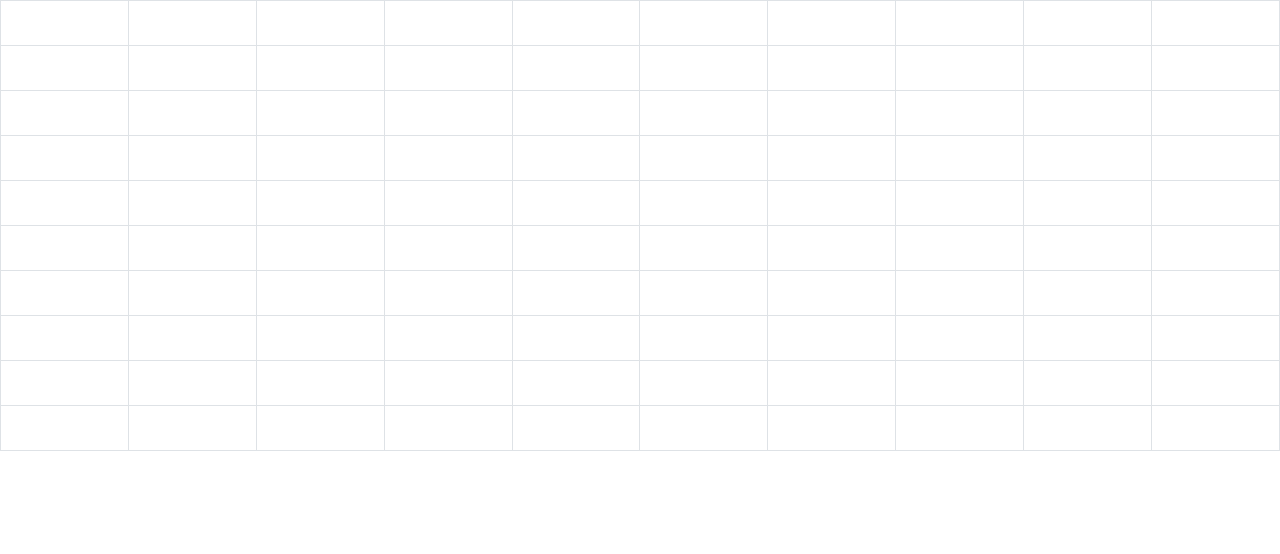
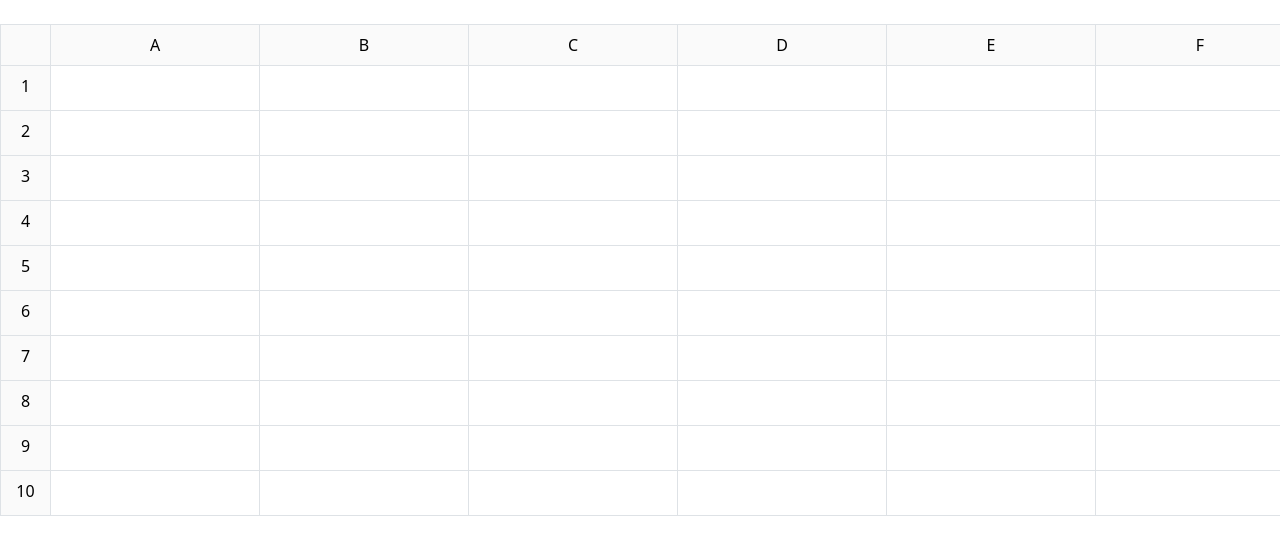
Before and after one commit to JustinDiament/Spreadsheet, a React (Create React App) app in the folder implementation/spreadsheet/: page / in a window 1280 px wide. Shown: the top 554 px of the page. Built offline with nearby package versions, Linux system fonts and the light colour scheme.

Commit message:
Enabled scrolling, editable content for cells

```diff
--- a/implementation/spreadsheet/src/client/cellDisplay.tsx
+++ b/implementation/spreadsheet/src/client/cellDisplay.tsx
@@ -2,6 +2,9 @@
 import React, { useEffect, useState } from "react";
 import { Route, Routes } from "react-router-dom";
 import { ACell } from "../interfaces/cell-abstract-class";
+// import ContentEditable from 'react-contenteditable';
+// import sanitizeHtml from "sanitize-html"
+
 
 
 
@@ -22,15 +25,34 @@ export default function CellDisplay({ cell, grid, updateCount } : { cell : ACell
     cell.editCell(data, grid);
     setData(cell.getCellContent());
     setDisplayData(cell.getCellDisplay());
+    // let elm = document.getElementById("cell-curr");
+    // if (elm !=null) {
+    //   elm.style.width = (data.length).toString() + "ch";
+    // }
   }
 
+  // const [content, setContent] = React.useState("")
+
+	// const onContentChange = React.useCallback(evt => {
+	// 	const sanitizeConf = {
+	// 		allowedTags: ["b", "i", "a", "p"],
+	// 		allowedAttributes: { a: ["href"] }
+	// 	};
+
+	// 	setContent(sanitizeHtml(evt.currentTarget.innerHTML, sanitizeConf))
+	// }, [])
+
+
+
   return (
-    <div>
+    <div className="sp-input-sizer">
        {/* <button onClick={() => setCell(cell + 1)}>
         <h1 className="text-dark">Cell </h1>
        </button> */}
-      <input
-        className="form-control border-0 rounded-0"
+      {/* <input id={"cell-curr"}
+      type="text"
+      // onInput={(e) => parentNode.dataset.value = this.value}
+        className="form-control border-0 rounded-0 sp-expandable-input"
         onClick={() => setClickedIn(true)}
         onBlur={(e) => {
           setClickedIn(false);
@@ -38,7 +60,18 @@ export default function CellDisplay({ cell, grid, updateCount } : { cell : ACell
         }}
         value={clickedIn ? data : displayData}
         onChange={(e) => update(e.target.value)}
-      />
+      /> */}
+      <div id={"cell-curr"}
+        contentEditable = 'true'
+        className="form-control border-0 rounded-0 sp-expandable-input"
+        onClick={() => setClickedIn(true)}
+        onBlur={() => {
+        setClickedIn(false);
+        updateCount();
+        }}
+        onChange={e => update((e.currentTarget.textContent != null) ? e.currentTarget.textContent : "")}
+
+      >{clickedIn ? data : displayData}</div>
 
 
 
--- a/implementation/spreadsheet/src/client/cellGridDisplay.tsx
+++ b/implementation/spreadsheet/src/client/cellGridDisplay.tsx
@@ -48,17 +48,36 @@ export default function CellGridDisplay({ spreadsheetController } : { spreadshee
 
     //  const amt : number = grid.length;
 
+    function indToLetter(ind:number):string {
+      let strInd:string = "";
+      let runs:number = ind/26;
+      while(runs > 0) {
+        let currInd:number = (ind- 1)%26;
+        strInd += (String.fromCharCode(currInd+65));
+        ind-=26;
+        runs--;
+
+      }
+      return strInd;
+    }
+
   return (
     <div>
-      <table className="table table-bordered ">
+    <div className = "overflow-auto sp-grid mt-4">
+      <table className="table table-bordered mb-0 overflow-y-hidden">
         <thead>
+          <tr>
+            <th className="sp-grid-header"></th>
+            {(grid.length > 0 && grid[0].map((curr, index) => (<th className="sp-grid-header sp-col-head">{indToLetter(index+1)}</th>)))}
+
+          </tr>
 
         </thead>
 
-        <tbody>
+        <tbody className = "overflow-y-scroll sp-grid-body">
 
-            {grid.map((curr) => (<tr>
-                {curr.map((cell) => (<td className="m-0 p-1"><CellDisplay cell = {cell} grid={grid} updateCount={updateCount} /></td> ))}
+            {grid.map((curr, index) => (<tr><th className="sp-grid-header sp-row-head">{index+1}</th>
+                {curr.map((cell) => (<td className="m-0 p-1 sp-cell"><CellDisplay cell = {cell} grid={grid} updateCount={updateCount} /></td> ))}
 
                 </tr> ))}
 
@@ -75,5 +94,6 @@ export default function CellGridDisplay({ spreadsheetController } : { spreadshee
 
 
     </div>
+    </div>
   )
 }
--- a/implementation/spreadsheet/src/client/spreadSheetDisplay.tsx
+++ b/implementation/spreadsheet/src/client/spreadSheetDisplay.tsx
@@ -10,7 +10,7 @@ export default function SpreadSheetDisplay() {
 
   return (
     <div>
-      <CellGridDisplay spreadsheetController={spreadsheetController} />
+      <CellGridDisplay spreadsheetController={spreadsheetController}/>
     </div>
   )
 }
--- a/implementation/spreadsheet/src/index.css
+++ b/implementation/spreadsheet/src/index.css
@@ -11,3 +11,79 @@ code {
   font-family: source-code-pro, Menlo, Monaco, Consolas, 'Courier New',
     monospace;
 }
+
+input:focus {
+  /* border: 1pt solid blue !important; */
+}
+
+.sp-cell {
+  min-width: 200px;
+  margin-bottom: 0;
+  padding-bottom:0;
+}
+
+.sp-expandable-input {
+  min-width: 200px;
+  max-width: 1000px;
+  /* display:flex;
+  flex-grow: 1 !important;
+  width : fit-content; */
+  flex-wrap: nowrap;
+}
+
+
+.sp-grid-header{
+  min-width: 50px;
+  text-align: center;
+  background-color: RGB(250, 250, 250) !important;
+  font-weight: 500;
+}
+
+.sp-grid {
+  max-height: 80vh;
+
+}
+
+.sp-grid-body {
+  max-height: 80vh;
+  overflow-y: scroll;
+}
+
+.sp-row-head {
+  position: sticky;
+  left: 0;
+}
+
+.sp-col-head {
+  position: sticky;
+  top:0;
+}
+
+CellGridDisplay {
+  overflow-y: hidden;
+}
+
+/* ===== Scrollbar CSS ===== */
+  /* Firefox */
+  * {
+    scrollbar-width: auto;
+    scrollbar-color: #8f54a0 #ffffff;
+  }
+
+  /* Chrome, Edge, and Safari */
+  *::-webkit-scrollbar {
+    width: 14px;
+    height: 14px;
+  }
+
+  *::-webkit-scrollbar-track {
+    background: RGB(250, 250, 250);
+    width:14px;
+    height: 14px;
+  }
+
+  *::-webkit-scrollbar-thumb {
+    background-color: RGB(200, 200, 200);
+    border-radius: 10px;
+    border: 1px solid RGB(250, 250, 250);
+  }
--- a/implementation/spreadsheet/src/index.tsx
+++ b/implementation/spreadsheet/src/index.tsx
@@ -1,6 +1,6 @@
 import React from 'react';
 import ReactDOM from 'react-dom/client';
-// import './index.css';
+ import './index.css';
 import 'bootstrap/dist/css/bootstrap.min.css';
 import App from './App';
 import SpreadSheetDisplay from './client/spreadSheetDisplay';
```
Also changed, not shown: implementation/spreadsheet/src/client/editMenu.tsx (added, +23 -0 lines).
